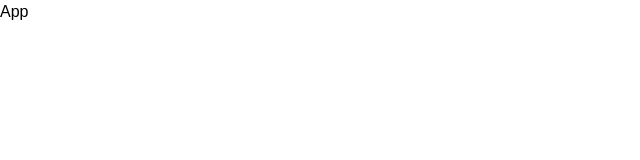
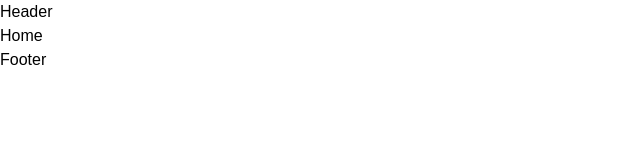
Before and after one commit to Harish1611/Movie-App---React-Redux, a React (Create React App) app: page / in a window 1280 px wide. Shown: the top 160 px of the page, without its empty margins (0-640 px from the left). Built offline with nearby package versions, Linux system fonts and the light colour scheme.

Commit message:
New: Created component/page routes of app using react-router-dom

```diff
--- a/src/App.js
+++ b/src/App.js
@@ -1,9 +1,24 @@
-
+import React from "react";
+import { BrowserRouter as Router, Route, Routes } from "react-router-dom";
+import Header from "./components/Header/Header";
+import MovieDetail from "./components/MovieDetail/MovieDetail";
+import Home from "./components/Home/Home";
+import PageNotFound from "./components/PageNotFound/PageNotFound";
+import Footer from "./components/Footer/Footer";
 
 function App() {
   return (
     <div>
-      App
+      <Router>
+        <Header />
+        <Routes>
+          <Route path="/" element={<Home />} />
+          <Route path="/movie/:imdbID" element={<MovieDetail />} />
+          <Route path="*"  element={<PageNotFound />} />
+        </Routes>
+        <Footer />
+      </Router>
+
     </div>
   );
 }
```
